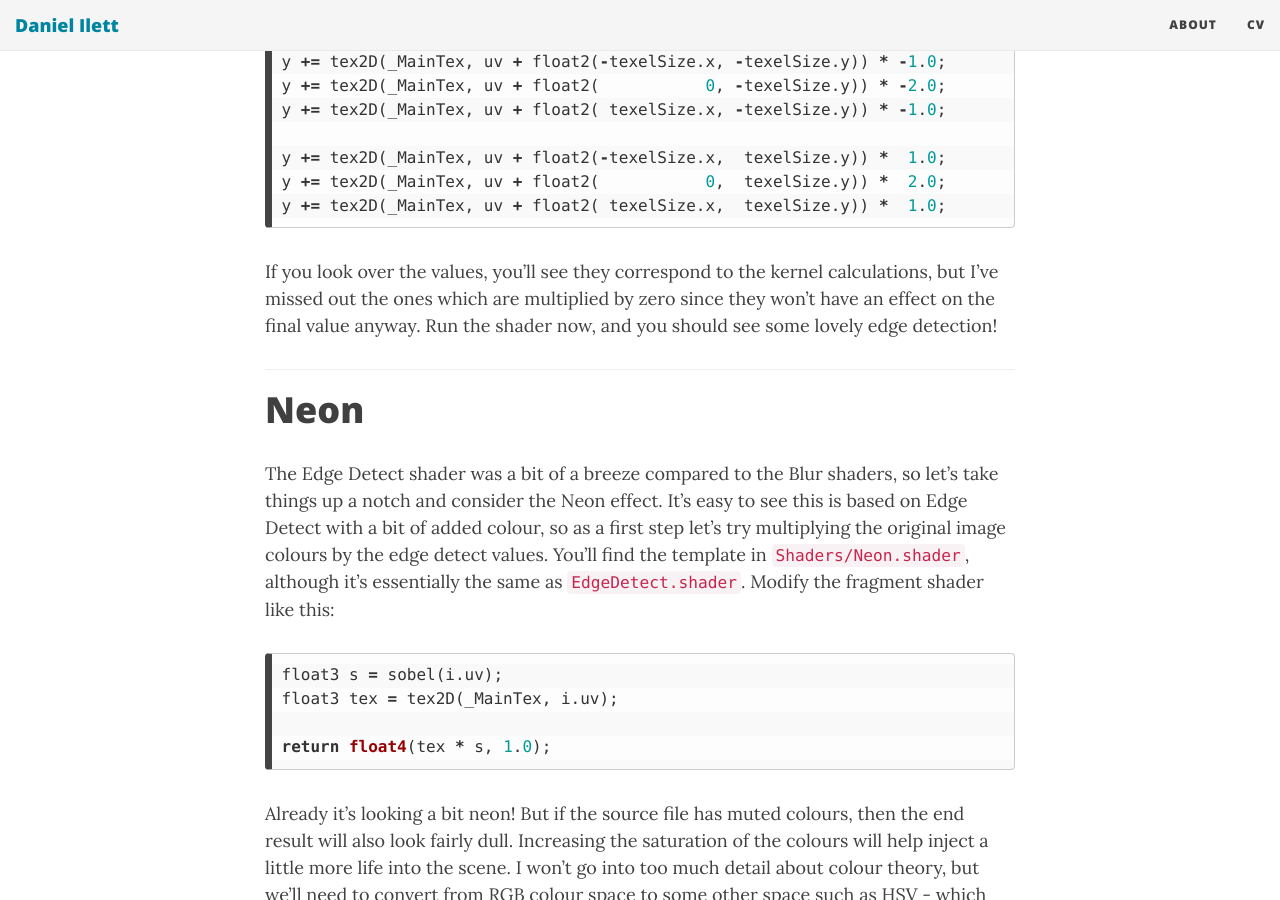
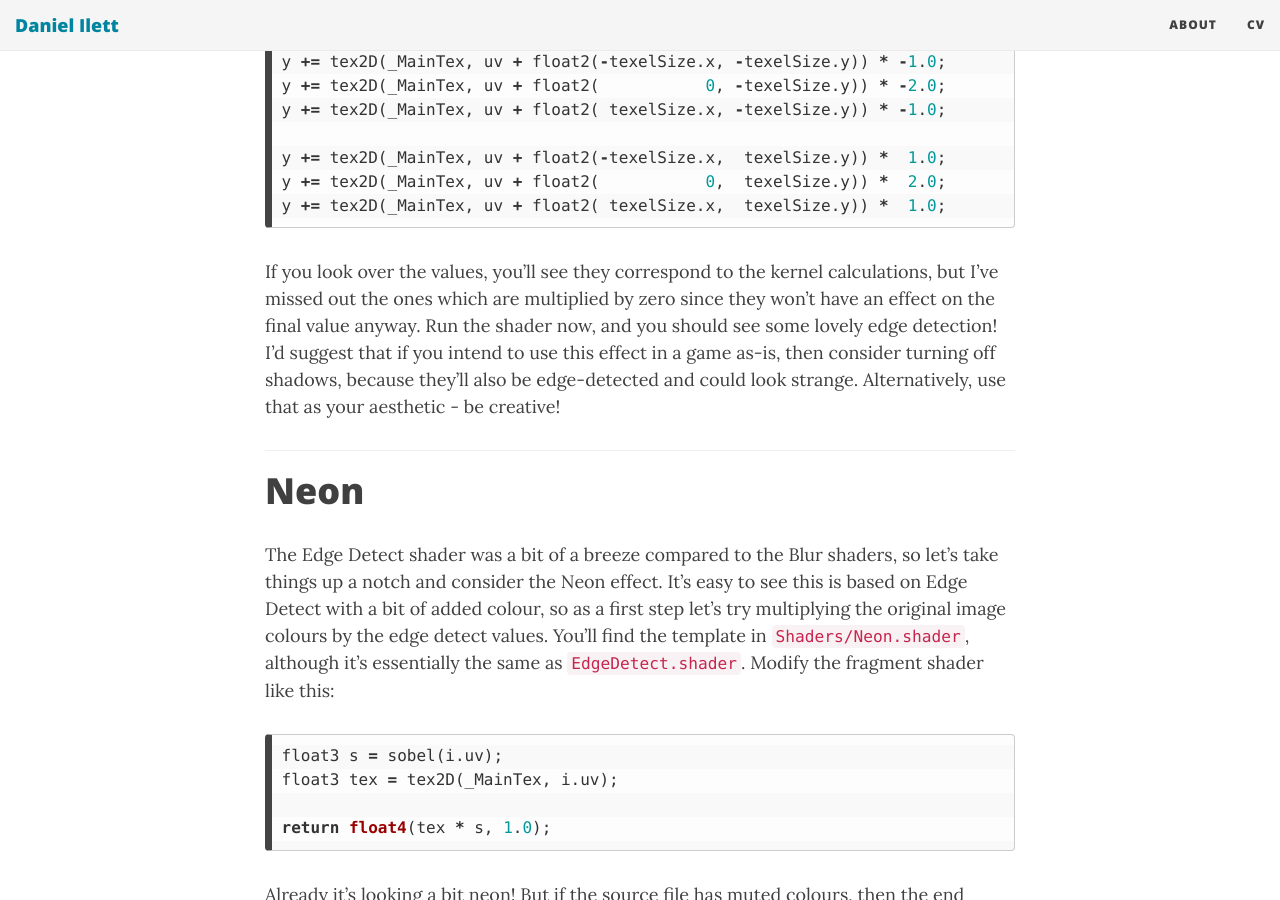
Before and after one commit to daniel-ilett/blog, a Jekyll site: the page built from _posts/2019-04-12-tut1-4-smo-edge-detect.md, in a window 1280 px wide and 900 px high, scrolled down 2075 px. Built offline with Jekyll 4.4.1, drawn with Linux system fonts in a browser that asks for light colours; nearby versions of some CDN libraries; formulas are drawn with MathJax 3.

Commit message:
Added content to Part 4.

```diff
--- a/_posts/2019-04-12-tut1-4-smo-edge-detect.md
+++ b/_posts/2019-04-12-tut1-4-smo-edge-detect.md
@@ -56,7 +56,7 @@ y += tex2D(_MainTex, uv + float2(           0,  texelSize.y)) *  2.0;
 y += tex2D(_MainTex, uv + float2( texelSize.x,  texelSize.y)) *  1.0;
 ~~~
 
-If you look over the values, you'll see they correspond to the kernel calculations, but I've missed out the ones which are multiplied by zero since they won't have an effect on the final value anyway. Run the shader now, and you should see some lovely edge detection!
+If you look over the values, you'll see they correspond to the kernel calculations, but I've missed out the ones which are multiplied by zero since they won't have an effect on the final value anyway. Run the shader now, and you should see some lovely edge detection! I'd suggest that if you intend to use this effect in a game as-is, then consider turning off shadows, because they'll also be edge-detected and could look strange. Alternatively, use that as your aesthetic - be creative!
 
 <hr/>
 
```
